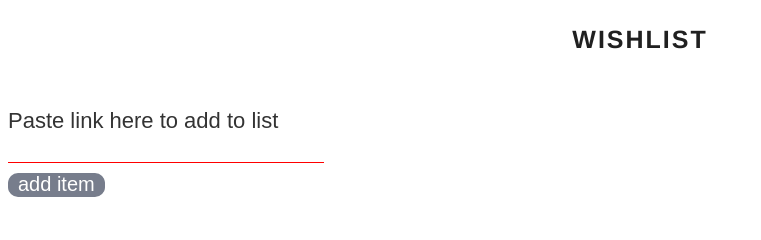
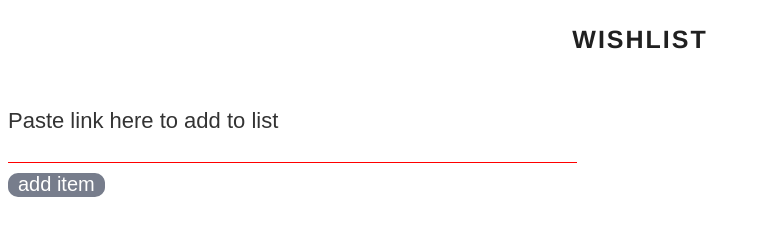
Before and after one commit to ParikshithV/Wishlist-Py, a Flask app: template templates/index.html in a window 1280 px wide, with the restyled element focused. Shown: the part 46-286 px from the top of the page, without its empty margins (0-761 px from the left). Run offline with Flask 2, Linux system fonts and the light colour scheme; the template is opened without the code that fills it, so the values that code supplies are empty.

Commit message:
Update index.css

```diff
--- a/static/css/index.css
+++ b/static/css/index.css
@@ -98,7 +98,7 @@ textarea.question + label {
 
 input.question:focus + label,
 textarea.question:focus + label {
-  width: 25%;
+  width: 45%;
 }
 
 input.question:focus,
```
